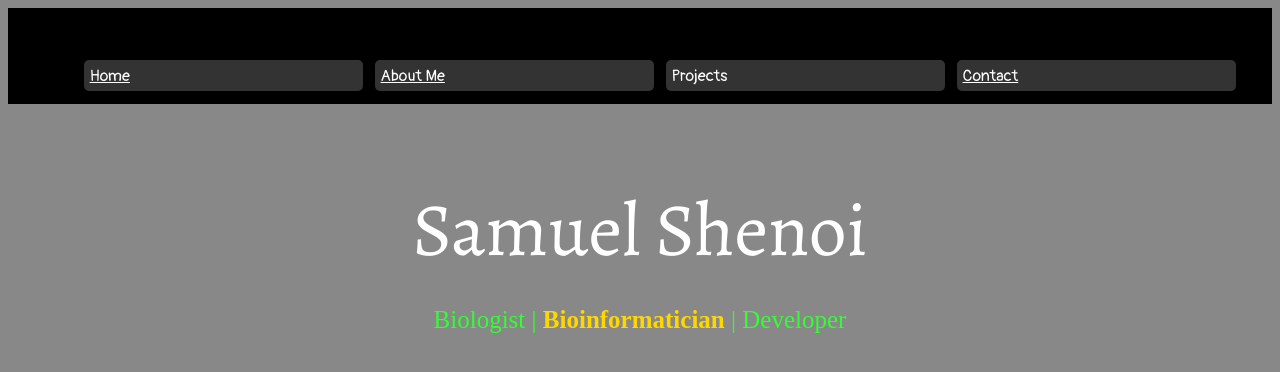
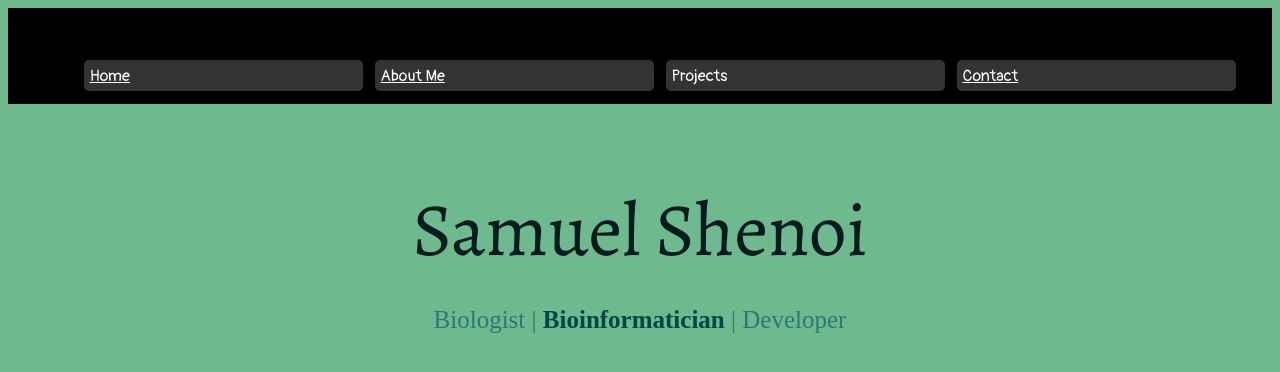
Before and after one commit to shenoisam/personal-website_SamShenoi, a plain HTML site: page index.html in a window 1280 px wide. Drawn offline with nearby package versions, Linux system fonts and the light colour scheme.

Commit message:
Changed colors

```diff
--- a/styles/headerstyle.css
+++ b/styles/headerstyle.css
@@ -1,10 +1,4 @@
-.mid{
-  color: rgb(50,255,50);
-  margin-left:auto;
-  margin-right:auto;
-  width:37%;
-  font-size: 25px
-}
+
 header{
   background:black;
   color: white;
@@ -58,5 +52,5 @@ nav ul li a
 }
 body
 {
-  background: #888;
+  background: #6FB98F;
 }
--- a/styles/main.css
+++ b/styles/main.css
@@ -7,14 +7,19 @@ p{
   justify-content: center;
 }
 .name{
-  color: white;
+  color: #021C1E;
   font-size: 75px;
   font-family: 'Alegreya', serif;
-
   margin-bottom: 0;
 
 }
-
 .binf{
-  color: rgb(255,215,0);
+  color: #004445;
 }
+.mid{
+  color: #2C7873;
+  margin-left:auto;
+  margin-right:auto;
+  width:37%;
+  font-size: 25px
+}
```
